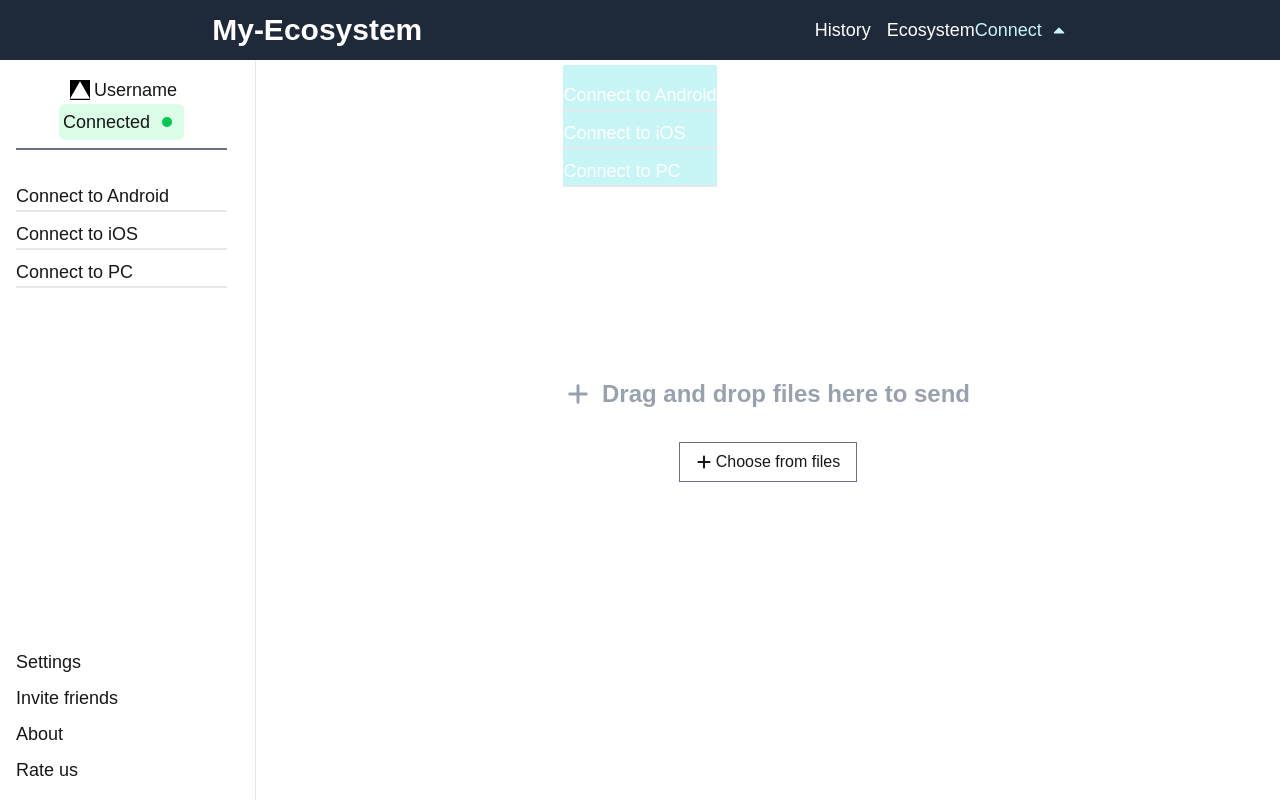
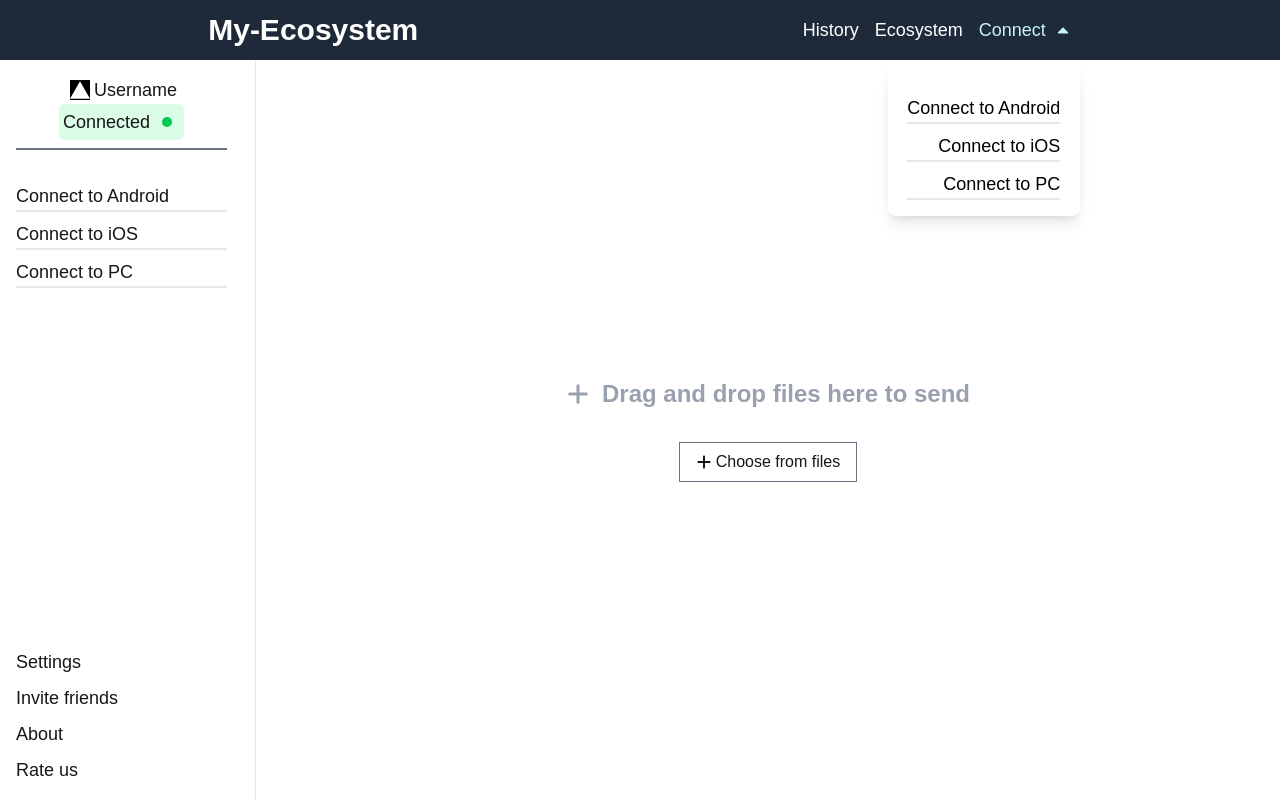
Before and after one commit to Abdulsamad-sama/PeerBeam, a Next.js app: page / in a window 1280 px wide. Both pictures are taken after a click on the button "Connect". Built offline with nearby package versions, Linux system fonts and the light colour scheme; no server answers.

Commit message:
edited side menu

```diff
--- a/src/components/Header/Header.tsx
+++ b/src/components/Header/Header.tsx
@@ -14,16 +14,16 @@ const Header = () => {
 
   return (
     // Desktop view sets automatiacally
-    <header className="  w-full h-[60px] flex bg-gray-800  text-white text-lg p-4 justify-around items-center">
+    <header className=" w-full h-[60px] flex bg-gray-800  text-white text-lg p-4 justify-around items-center">
       <div
-        className="inline-flex sm:hidden"
+        className="inline-flex sm:hidden mr-2 cursor-pointer"
         onClick={() => setIsMenuOpen((prev) => !prev)}
       >
         {isMenuOpen ? <IoClose /> : <FaBars />}
       </div>
       <h1 className="text-3xl font-bold">My-Ecosystem</h1>
 
-      <nav className="flex items-center justify-between">
+      <nav className="flex items-right text-right justify-between gap-x-4">
         {/* shows when in desktop mode */}
         {/* to be added to mobile menu side-bar   */}
         <ul className=" hidden sm:flex items-center space-x-4">
@@ -35,6 +35,8 @@ const Header = () => {
           </li>
         </ul>
         {/* stays constant both in mobile and desktop view */}
+        {/* button to show connect options */}
+        <div className="relative cursor-pointer">
           <button
             type="button"
             className="prim-color text-lg hover:underline underline-offset-4 flex items-center gap-2"
@@ -43,14 +45,12 @@ const Header = () => {
             Connect
             {isConnectOpen ? <FaCaretUp /> : <FaCaretDown />}
           </button>
-      </nav>
 
-      {/* hidden menu information */}
           {/* hidden connect menu*/}
           <div
-        className={`absolute top-[65px] ${
+            className={`${
               isConnectOpen ? "flex" : "hidden"
-        } bg0-color items-center gap-2`}
+            } absolute top-[46px] -right-2 text-black  items-center gap-2 w-48 p-4 rounded-lg shadow-lg flex-col`}
           >
             <ol className="mt-4 space-y-2 ">
               <li className="border-b-2 border-b-gray-200">
@@ -64,12 +64,16 @@ const Header = () => {
               </li>
             </ol>
           </div>
+        </div>
+      </nav>
+
+      {/* hidden menu information */}
 
       {/* hidden side menu */}
       <section
         className={`${
           isMenuOpen ? "flex" : "hidden"
-        } flex-col justify-between relative  border-r border-gray-200 dark:border-gray-700 w-1/5 p-4 pr-7 text-lg`}
+        } absolute left-0 top-[60px] w-50 h-full flex-col justify-between text-black border-r border-gray-200 dark:border-gray-700  p-4 pr-7 text-lg shadow-2xl `}
       >
         <main className="flex flex-col gap-4">
           {/* username/ information */}
@@ -107,6 +111,18 @@ const Header = () => {
               </li>
             </ul>
           </div>
+
+          {/* added feature from header fo mobile */}
+          <section>
+            <ul className=" flex flex-col items-center space-y-4">
+              <li>
+                <Link href="/">History</Link>
+              </li>
+              <li>
+                <Link href="/ecosystem">Ecosystem</Link>
+              </li>
+            </ul>
+          </section>
 
           {/* connect */}
           <div>
```
Lines whose indentation alone changed are shown as unchanged.
